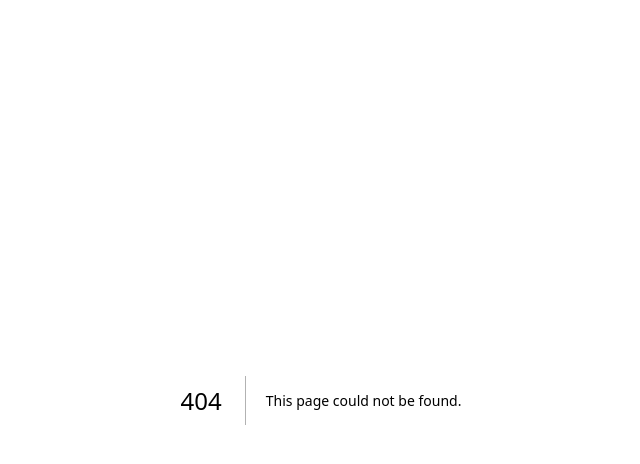
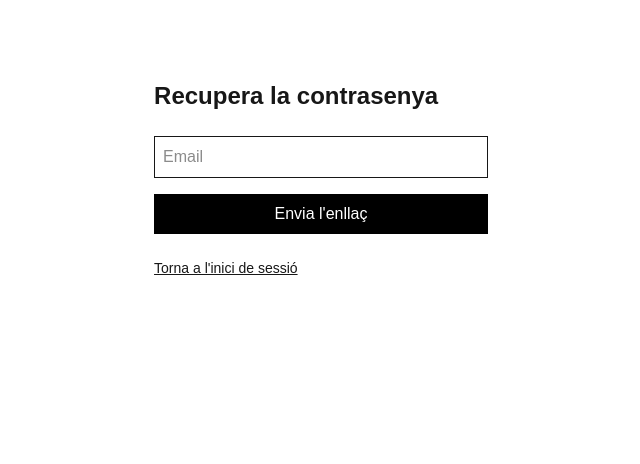
Before and after one commit to tonvil/readometre, a Next.js app: page /forgot-password in a window 1280 px wide. Before the commit this address had no page. Shown: the top 464 px of the page, without its empty margins (319-959 px from the left). Built offline with nearby package versions, Linux system fonts and the light colour scheme.

Commit message:
feat: add forgot-password page and Server Action

```diff
--- /dev/null
+++ b/src/app/forgot-password/actions.ts
@@ -0,0 +1,16 @@
+"use server";
+
+import { headers } from "next/headers";
+import { createClient } from "@/lib/supabase/server";
+
+export async function requestPasswordReset(formData: FormData) {
+  const email = formData.get("email") as string;
+  const origin = (await headers()).get("origin");
+
+  const supabase = await createClient();
+  await supabase.auth.resetPasswordForEmail(email, {
+    redirectTo: `${origin}/auth/callback?next=/reset-password`,
+  });
+
+  return { success: true };
+}
--- /dev/null
+++ b/src/app/forgot-password/page.tsx
@@ -0,0 +1,47 @@
+"use client";
+
+import { useState } from "react";
+import { requestPasswordReset } from "./actions";
+
+export default function ForgotPasswordPage() {
+  const [success, setSuccess] = useState(false);
+
+  async function handleSubmit(formData: FormData) {
+    await requestPasswordReset(formData);
+    setSuccess(true);
+  }
+
+  if (success) {
+    return (
+      <main className="mx-auto mt-20 max-w-sm space-y-6">
+        <p className="text-sm text-gray-600">
+          Si l&apos;email existeix, rebràs un enllaç per restablir la
+          contrasenya.
+        </p>
+      </main>
+    );
+  }
+
+  return (
+    <main className="mx-auto mt-20 max-w-sm space-y-6">
+      <h1 className="text-2xl font-bold">Recupera la contrasenya</h1>
+      <form action={handleSubmit} className="space-y-4">
+        <input
+          name="email"
+          type="email"
+          placeholder="Email"
+          required
+          className="w-full border p-2"
+        />
+        <button type="submit" className="w-full bg-black p-2 text-white">
+          Envia l&apos;enllaç
+        </button>
+      </form>
+      <p className="text-sm">
+        <a href="/login" className="underline">
+          Torna a l&apos;inici de sessió
+        </a>
+      </p>
+    </main>
+  );
+}
--- a/src/app/login/page.tsx
+++ b/src/app/login/page.tsx
@@ -35,6 +35,11 @@ export default function LoginPage() {
         Continua amb Google
       </button>
       <p className="text-sm">
+        <a href="/forgot-password" className="underline">
+          Has oblidat la contrasenya?
+        </a>
+      </p>
+      <p className="text-sm">
         No tens compte? <a href="/signup" className="underline">Registra&apos;t</a>
       </p>
     </main>
```
